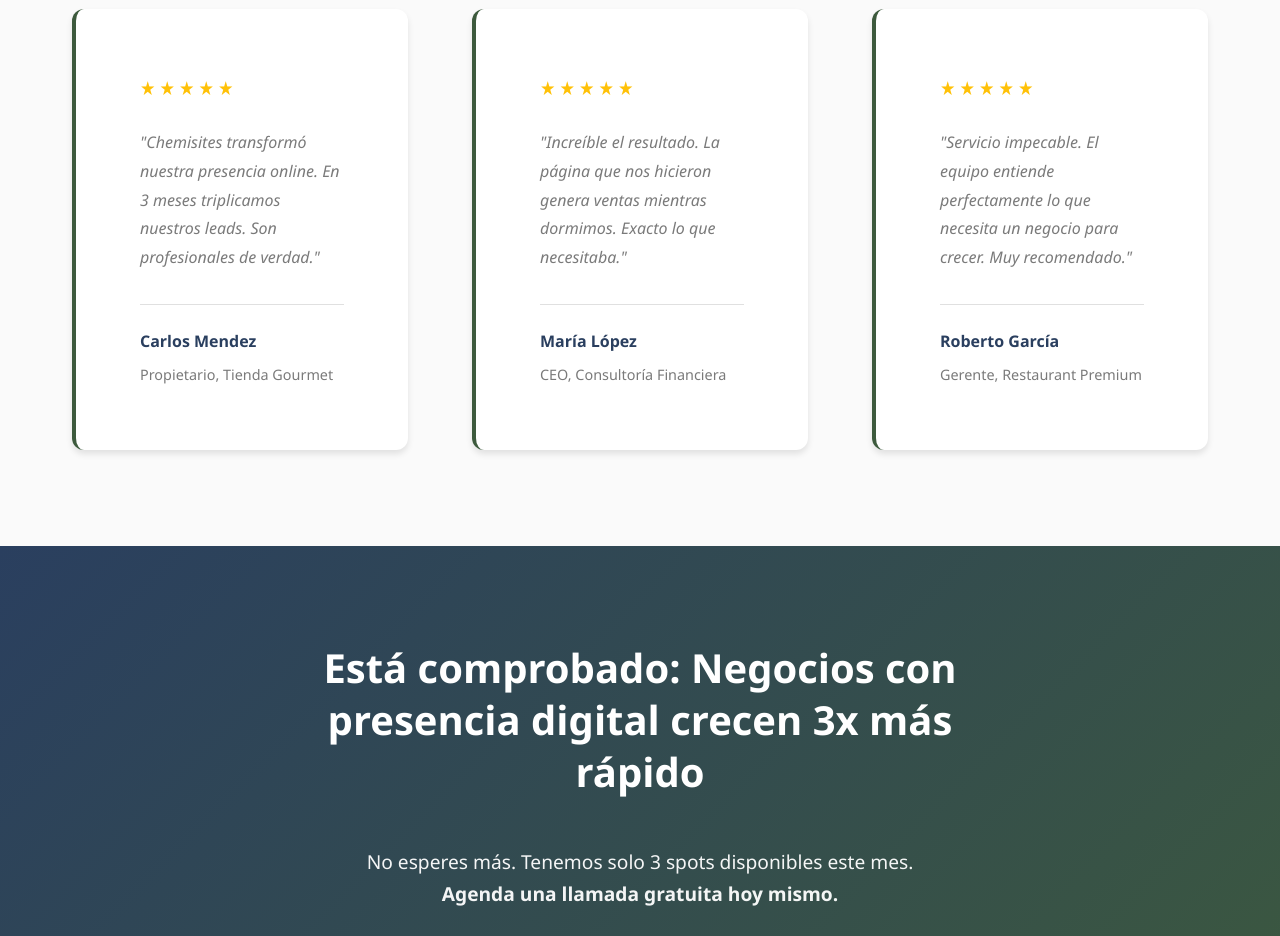
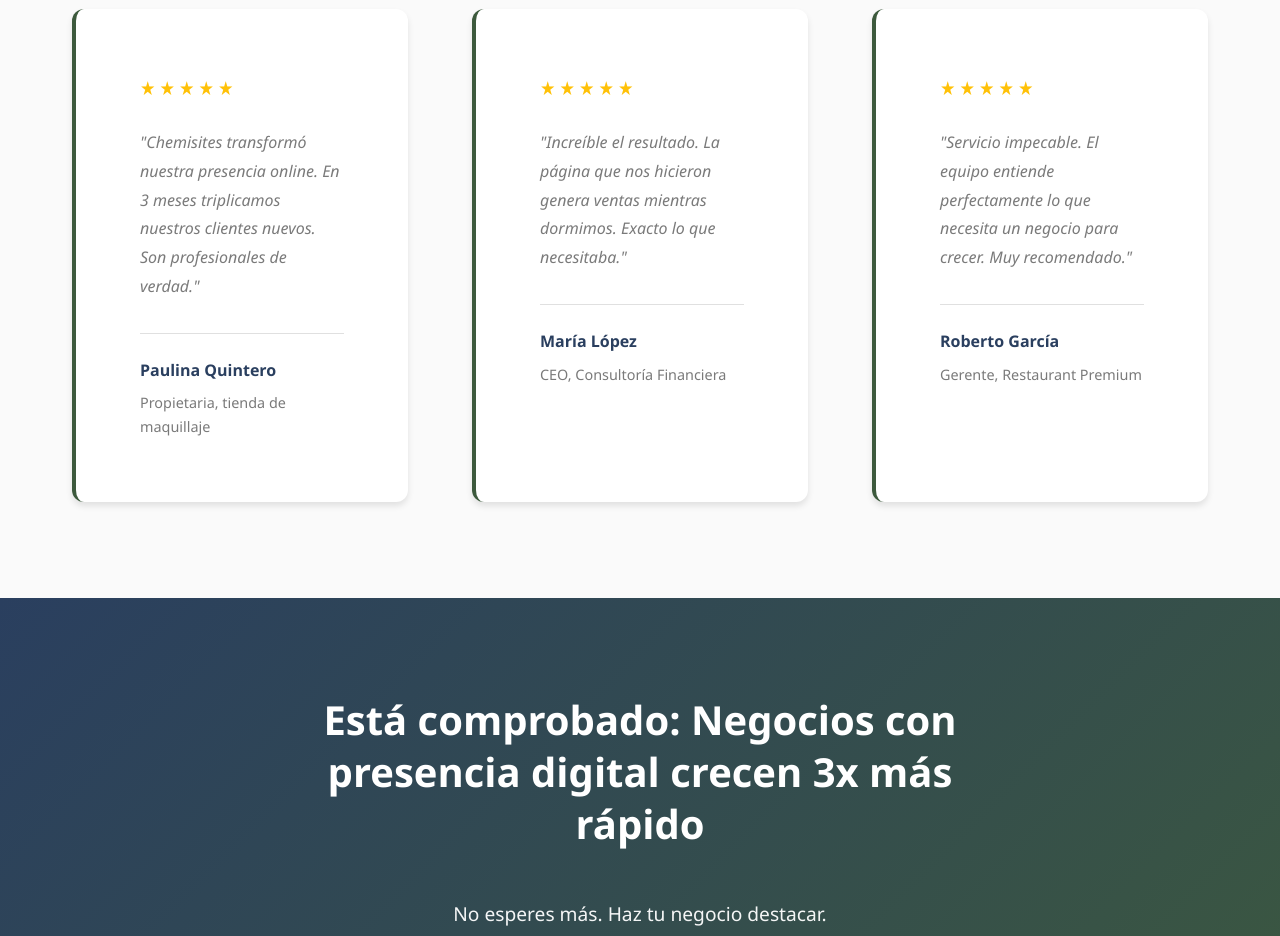
Before and after one commit to emilianomiranda2005/chemisites, a React (Vite) app in the folder chemistes-react/: page / in a window 1280 px wide. Shown: the part 4700-5636 px from the top of the page. Built offline with nearby package versions, Linux system fonts and the light colour scheme.

Commit message:
fix: detalles

```diff
--- a/chemistes-react/src/components/CTA.jsx
+++ b/chemistes-react/src/components/CTA.jsx
@@ -7,7 +7,7 @@ export default function CTA() {
             Está comprobado: Negocios con presencia digital crecen 3x más rápido
           </h2>
           <p className="cta-subtitle">
-            No esperes más. Tenemos solo 3 spots disponibles este mes.
+            No esperes más. Haz tu negocio destacar.
             <br />
             <strong>Agenda una llamada gratuita hoy mismo.</strong>
           </p>
--- a/chemistes-react/src/components/Testimonials.jsx
+++ b/chemistes-react/src/components/Testimonials.jsx
@@ -1,9 +1,9 @@
 export default function Testimonials() {
   const testimonials = [
     {
-      text: "Chemisites transformó nuestra presencia online. En 3 meses triplicamos nuestros leads. Son profesionales de verdad.",
-      author: "Carlos Mendez",
-      role: "Propietario, Tienda Gourmet",
+      text: "Chemisites transformó nuestra presencia online. En 3 meses triplicamos nuestros clientes nuevos. Son profesionales de verdad.",
+      author: "Paulina Quintero",
+      role: "Propietaria, tienda de maquillaje",
       rating: 5,
     },
     {
```
